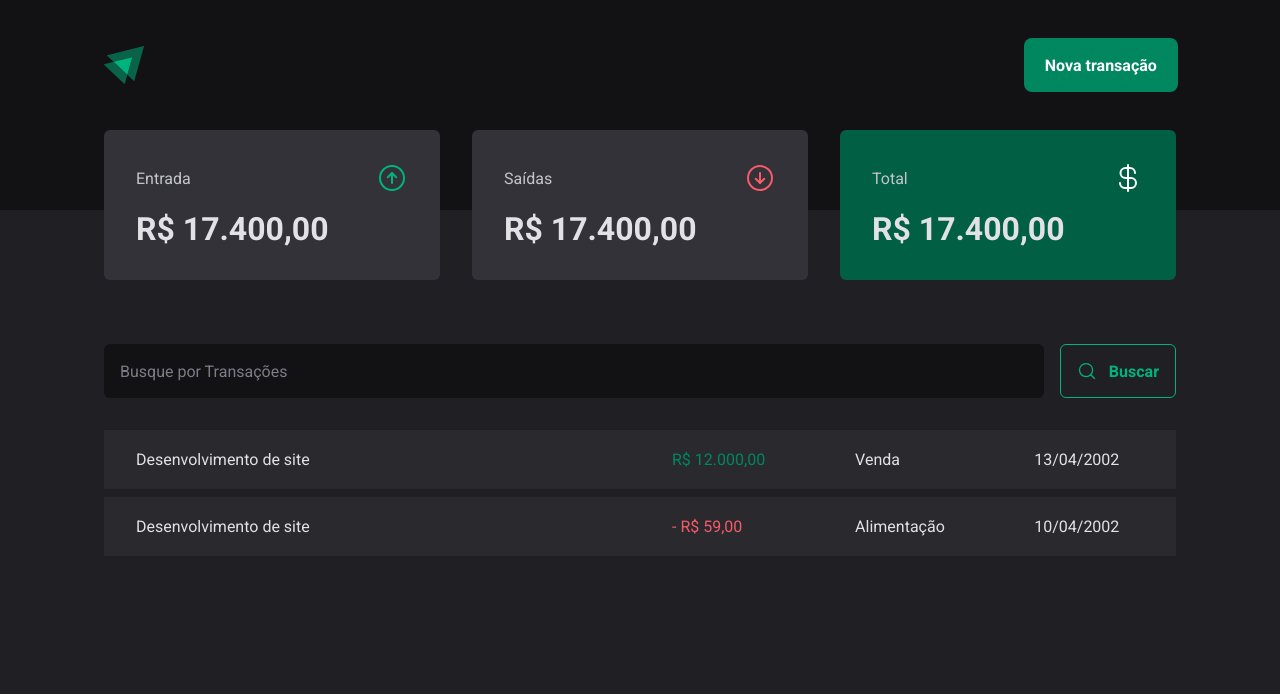
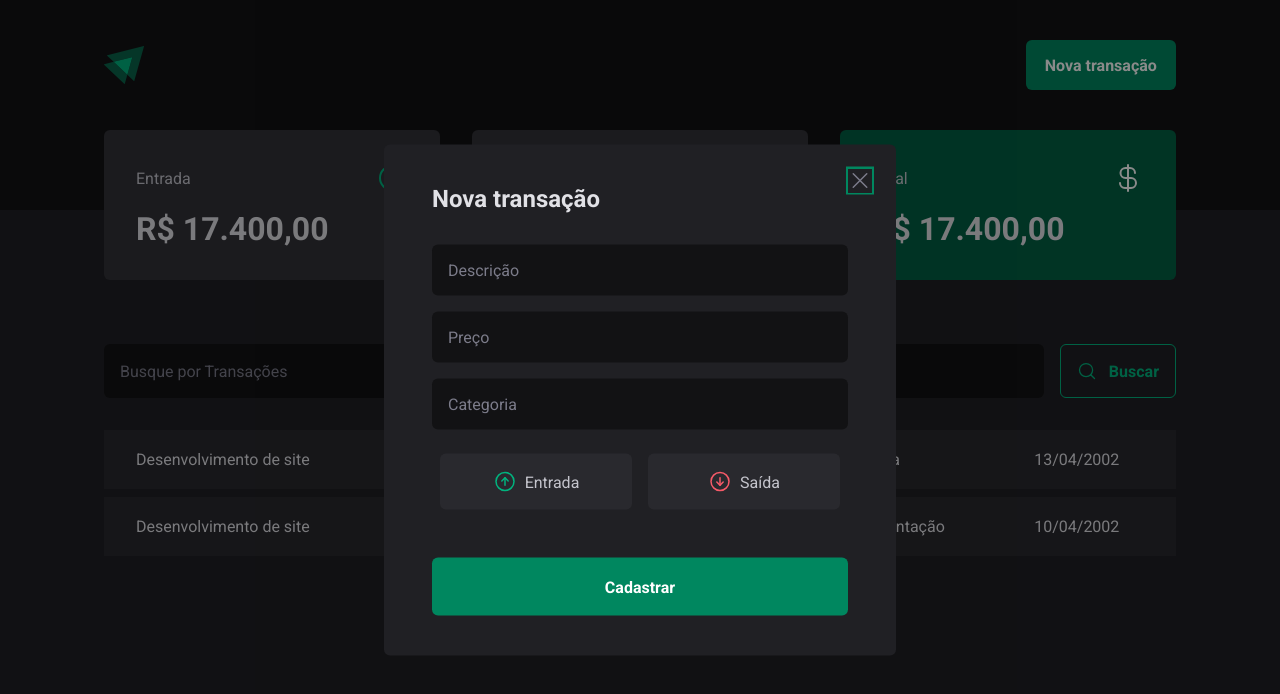
Before and after one commit to migasgg/dt-money, a React (Vite) app: page / in a window 1280 px wide. Both pictures are taken after a click on the button "Nova transação". Shown: the top 694 px of the page. Built offline with nearby package versions, Linux system fonts and the light colour scheme.

Commit message:
styled components done

```diff
--- a/package.json
+++ b/package.json
@@ -10,6 +10,8 @@
     "preview": "vite preview"
   },
   "dependencies": {
+    "@radix-ui/react-dialog": "^1.1.2",
+    "@radix-ui/react-radio-group": "^1.2.1",
     "phosphor-react": "^1.4.1",
     "react": "^18.3.1",
     "react-dom": "^18.3.1",
--- a/src/components/Header/index.tsx
+++ b/src/components/Header/index.tsx
@@ -1,12 +1,21 @@
 import logo from "../../assets/Ignite-simbol.svg"
+import { NewTransactionModal } from "../NewTransactionModal"
+
 import { HeaderContainer, HeaderContent, NewTransactionButton } from "./styles"
+import * as Dialog from "@radix-ui/react-dialog"
 
 export function Header() {
   return (
     <HeaderContainer>
       <HeaderContent>
         <img src={logo} alt="" />
-        <NewTransactionButton>Nova transação</NewTransactionButton>
+        <Dialog.Root>
+          <Dialog.Trigger asChild>
+            <NewTransactionButton>Nova transação</NewTransactionButton>
+          </Dialog.Trigger>
+
+          <NewTransactionModal />
+        </Dialog.Root>
       </HeaderContent>
     </HeaderContainer>
   )
--- /dev/null
+++ b/src/components/NewTransactionModal/index.tsx
@@ -0,0 +1,42 @@
+import * as Dialog from "@radix-ui/react-dialog"
+import {
+  Content,
+  Overlay,
+  CloseButton,
+  TransactionType,
+  TransactionTypeButton,
+} from "./styles"
+import { ArrowCircleDown, ArrowCircleUp, X } from "phosphor-react"
+
+export function NewTransactionModal() {
+  return (
+    <Dialog.Portal>
+      <Overlay />
+      <Content>
+        <CloseButton>
+          <X size={24} />
+        </CloseButton>
+        <Dialog.Title>Nova transação</Dialog.Title>
+        <form>
+          <input type="text" placeholder="Descrição" required />
+          <input type="number" placeholder="Preço" required />
+          <input type="text" placeholder="Categoria" required />
+
+          <TransactionType>
+            <TransactionTypeButton variant="income" value="income">
+              <ArrowCircleUp size={24} />
+              Entrada
+            </TransactionTypeButton>
+
+            <TransactionTypeButton variant="outcome" value="outcome">
+              <ArrowCircleDown size={24} />
+              Saída
+            </TransactionTypeButton>
+          </TransactionType>
+
+          <button type="submit">Cadastrar</button>
+        </form>
+      </Content>
+    </Dialog.Portal>
+  )
+}
--- /dev/null
+++ b/src/components/NewTransactionModal/styles.ts
@@ -0,0 +1,116 @@
+import * as Dialog from "@radix-ui/react-dialog"
+import styled from "styled-components"
+import * as RadioGroup from "@radix-ui/react-radio-group"
+
+export const Overlay = styled(Dialog.Overlay)`
+  position: fixed;
+  width: 100vw;
+  height: 100vh;
+  inset: 0;
+  background: #00000075;
+`
+
+export const Content = styled(Dialog.Content)`
+  min-width: 32rem;
+  border-radius: 6px;
+  padding: 2.5rem 3rem;
+  background: ${(props) => props.theme["gray-800"]};
+
+  position: fixed;
+  top: 50%;
+  left: 50%;
+  transform: translate(-50%, -50%);
+
+  form {
+    margin-top: 2rem;
+
+    display: flex;
+    flex-direction: column;
+    gap: 1rem;
+
+    input {
+      border-radius: 6px;
+      border: 0;
+      background: ${(props) => props.theme["gray-900"]};
+      color: ${(props) => props.theme["gray-300"]};
+      padding: 1rem;
+
+      &::placeholder {
+        color: ${(props) => props.theme["gray-500"]};
+      }
+    }
+
+    button[type="submit"] {
+      height: 58px;
+      border: 0;
+      background: ${(props) => props.theme["green-500"]};
+      color: ${(props) => props.theme.white};
+      font-weight: bold;
+      padding: 0 1.25rem;
+      border-radius: 6px;
+      margin-top: 1.5rem;
+      cursor: pointer;
+
+      &:hover {
+        background: ${(props) => props.theme["green-700"]};
+        transition: background-color 0.3s;
+      }
+    }
+  }
+`
+
+export const CloseButton = styled(Dialog.Close)`
+  position: absolute;
+  background: transparent;
+  border: 0;
+  top: 1.5rem;
+  right: 1.5rem;
+  line-height: 0;
+  cursor: pointer;
+
+  color: ${(props) => props.theme["gray-500"]};
+`
+export const TransactionType = styled(RadioGroup.Root)`
+  display: grid;
+
+  grid-template-columns: repeat(2, 1fr);
+  gap: 1rem;
+  margin: 0.5rem;
+`
+
+interface TransactionTypeButtonProps {
+  variant: "income" | "outcome"
+}
+
+export const TransactionTypeButton = styled(
+  RadioGroup.Item
+)<TransactionTypeButtonProps>`
+  background: ${(props) => props.theme["gray-700"]};
+  padding: 1rem;
+  display: flex;
+  align-items: center;
+  justify-content: center;
+  gap: 0.5rem;
+  border-radius: 6px;
+  cursor: pointer;
+  border: 0;
+  color: ${(props) => props.theme["gray-300"]};
+
+  svg {
+    color: ${({ variant, theme }) =>
+      variant === "income" ? theme["green-300"] : theme["red-300"]};
+  }
+
+  &[data-state="unchecked"]:hover {
+    background: ${(props) => props.theme["gray-600"]};
+  }
+
+  &[data-state="checked"] {
+    color: ${(props) => props.theme.white};
+    background: ${({ variant, theme }) =>
+      variant === "income" ? theme["green-500"] : theme["red-500"]};
+    svg {
+      color: ${(props) => props.theme.white};
+    }
+  }
+`
```
Also changed, not shown: 1 other file (tests, documents, lock files or other folders).
